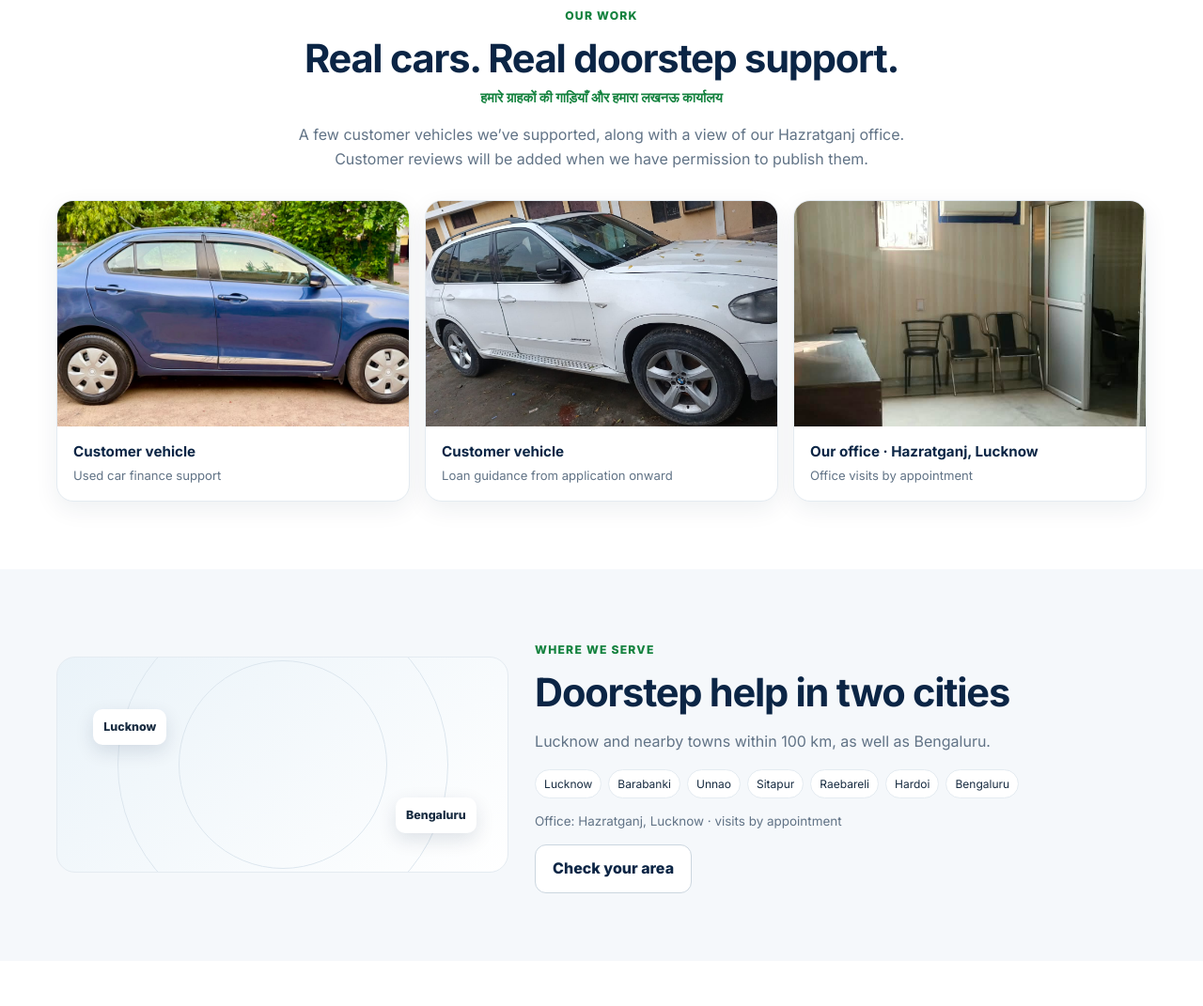
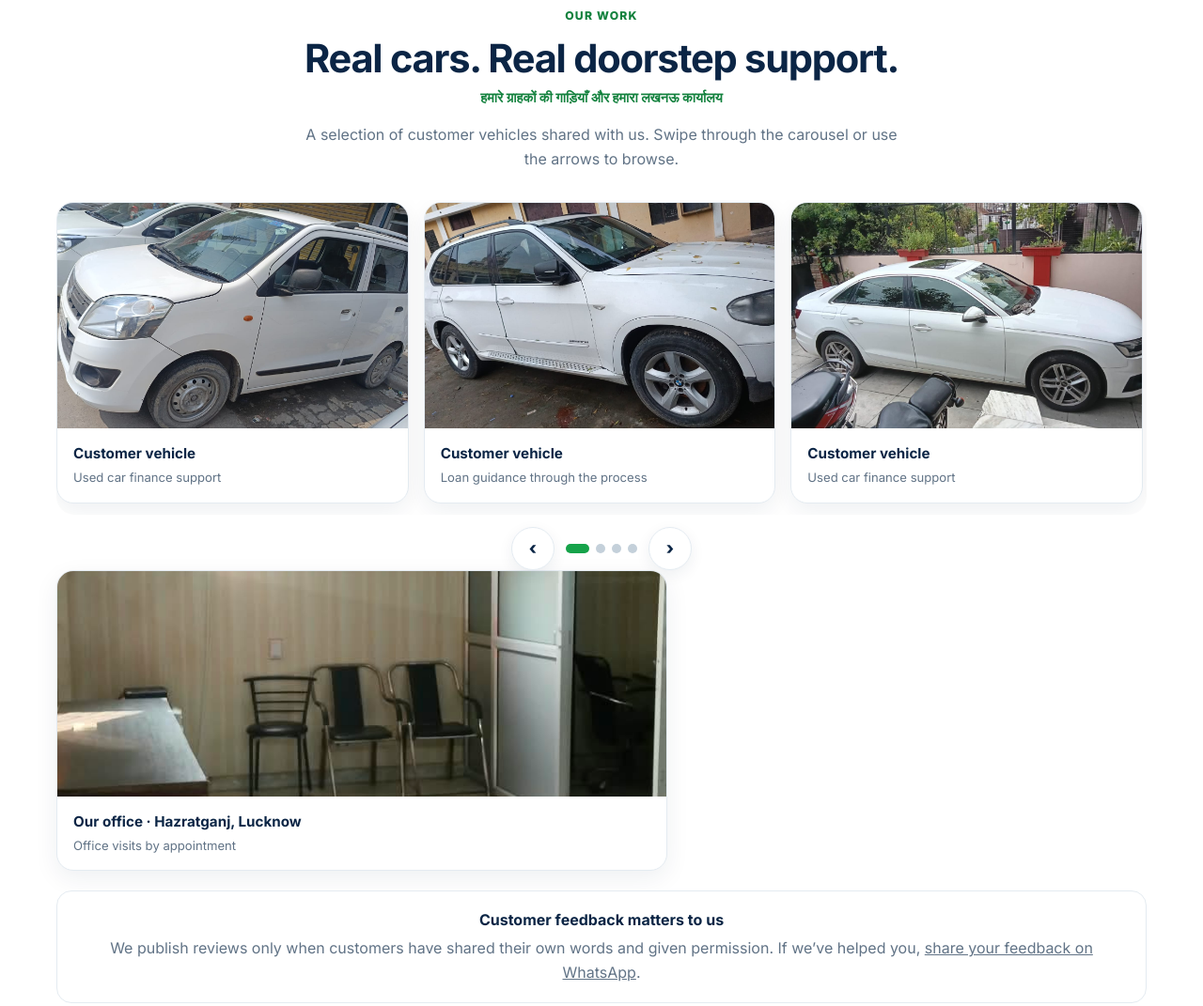
Before and after one commit to hrishantrastogi28-oss/Doorstepcarfinance, a plain HTML site: page index.html in a window 1280 px wide. Shown: the part 4664-5735 px from the top of the page at 94% size. Drawn offline with Linux system fonts and the light colour scheme.

Commit message:
Add customer car photo carousel

```diff
--- a/index.html
+++ b/index.html
@@ -47,7 +47,20 @@
     .hi-sub{display:block;margin:-8px 0 16px;color:var(--green-dark);font-size:.9rem;font-weight:700}
     .hero-offer{display:inline-grid;gap:1px;margin:0 0 17px;padding:10px 14px;border:1px solid #f5dca8;border-radius:12px;background:#fff9ec}
     .hero-offer strong{color:var(--navy);font-size:.97rem}.hero-offer span{color:#74644a;font-size:.75rem}
-    .photo-grid{display:grid;grid-template-columns:repeat(3,minmax(0,1fr));gap:16px}
+    .carousel{position:relative}
+    .carousel-viewport{overflow-x:auto;scroll-snap-type:x mandatory;scrollbar-width:none;overscroll-behavior-x:contain;border-radius:19px}
+    .carousel-viewport::-webkit-scrollbar{display:none}
+    .carousel-track{display:flex;gap:16px;padding:2px 2px 12px}
+    .carousel-slide{flex:0 0 calc((100% - 32px)/3);scroll-snap-align:start}
+    .carousel-slide img{display:block;width:100%;height:270px;object-fit:cover;background:#edf2f6}
+    .carousel-slide figcaption{display:grid;gap:3px;padding:15px 17px}
+    .carousel-slide figcaption strong{color:var(--navy);font-size:.95rem}.carousel-slide figcaption span{color:var(--muted);font-size:.82rem}
+    .carousel-controls{display:flex;align-items:center;justify-content:center;gap:12px;margin-top:13px}
+    .carousel-arrow{width:46px;height:46px;border:1px solid var(--line);border-radius:50%;background:#fff;color:var(--navy);font-size:1.15rem;font-weight:800;cursor:pointer;box-shadow:0 5px 16px rgba(11,37,69,.07)}
+    .carousel-arrow:hover{background:var(--navy);color:#fff}.carousel-dots{display:flex;gap:7px;align-items:center}.carousel-dot{width:10px;height:10px;border:0;border-radius:50%;background:#c4d0da;padding:0;cursor:pointer}.carousel-dot[aria-current="true"]{width:25px;border-radius:8px;background:var(--green)}
+    .office-feature{max-width:650px;margin:23px auto 0}
+    .review-honesty{margin-top:21px;padding:18px 20px;border:1px solid var(--line);border-radius:16px;background:#fff;text-align:center;color:var(--muted)}
+    .review-honesty strong{display:block;margin-bottom:4px;color:var(--navy)}
     .service-grid{display:grid;grid-template-columns:repeat(4,minmax(0,1fr));gap:15px}
     .photo-card{overflow:hidden;margin:0;background:#fff;border:1px solid var(--line);border-radius:18px;box-shadow:0 8px 26px rgba(11,37,69,.07)}
     .photo-card img{display:block;width:100%;height:240px;object-fit:cover}
@@ -57,8 +70,8 @@
     .address-note{display:block;margin-top:9px;color:rgba(255,255,255,.72);font-size:.84rem}.contact-items a{display:flex;align-items:center;gap:7px}
     .social svg{width:19px;height:19px;stroke:currentColor;fill:none;stroke-width:1.8;stroke-linecap:round;stroke-linejoin:round}
     .trust-note{max-width:760px;margin:20px auto 0;padding:13px 16px;border:1px solid var(--line);border-radius:13px;background:#fff;color:var(--muted);font-size:.84rem}
-    @media(max-width:850px){.photo-grid{grid-template-columns:1fr 1fr}.photo-card.office{grid-column:1/-1}.service-grid{grid-template-columns:repeat(2,minmax(0,1fr))}.hero-art{order:-1}}
-    @media(max-width:560px){.photo-grid,.service-grid{grid-template-columns:1fr}.photo-card.office{grid-column:auto}.photo-card img{height:230px}}
+    @media(max-width:850px){.carousel-slide{flex-basis:calc((100% - 16px)/2)}.carousel-slide img{height:245px}.service-grid{grid-template-columns:repeat(2,minmax(0,1fr))}.hero-art{order:-1}}
+    @media(max-width:560px){.carousel-track{gap:11px}.carousel-slide{flex-basis:88%}.carousel-slide img{height:230px}.service-grid{grid-template-columns:1fr}}
   </style>
   <!-- Add Google Analytics and Meta Pixel snippets here when you have the IDs. -->
   <script type="application/ld+json" id="businessSchema">{}</script>
@@ -89,7 +102,19 @@
     <div class="range-row"><div class="rangehead"><label for="tenure">Loan tenure</label><span class="rangeval" id="tenureText">5 years</span></div><input id="tenure" type="range" min="12" max="84" step="6" value="60"><div class="rangeends"><span>1 year</span><span>7 years</span></div></div>
   </div><div class="result" aria-live="polite"><div>Estimated monthly EMI</div><div class="emi" id="emi">₹20,315</div><div class="totals"><div><span>Total interest</span><b id="interest">₹4,18,885</b></div><div><span>Total repayment</span><b id="repayment">₹12,18,885</b></div></div><a class="btn green" id="applyEmi" data-wa="second" data-message="Hi, I want to check eligibility for a car loan based on my EMI estimate." href="https://wa.me/918960246408?text=Hi%20Doorstepcarloan%2C%20I%20want%20to%20check%20a%20car%20loan.%0ALoan%20amount%3A%20Rs%208%2C00%2C000%0AEstimated%20EMI%3A%20Rs%2020%2C315%20per%20month%0AInterest%3A%20Rs%204%2C18%2C885%0ATotal%20repayment%3A%20Rs%2012%2C18%2C885">Like this EMI? Ask on WhatsApp</a><small>Estimate only, not a loan offer or approval.</small></div></div></div></section>
   <section class="section soft"><div class="wrap bank-strip"><div><span class="eyebrow">Lending options</span><h2>Compare partner-bank options</h2><span class="hi-sub">आपकी प्रोफ़ाइल के अनुसार बैंक विकल्प</span><p class="intro">We work with leading banks. Available lenders and offers depend on your city, vehicle and application. We’ll explain the options we can check for you.</p></div><article class="card bank-ask"><div class="icon"><svg viewBox="0 0 24 24" aria-hidden="true"><path d="M3 10h18M5 10V6l7-3 7 3v4M5 20h14M7 10v8m5-8v8m5-8v8"/></svg></div><h3>Get help comparing options</h3><p>Ask us to explain available lender rates, fees and terms for your case.</p><a class="btn green" data-wa="main" data-message="Hi, please tell me which bank options are available for my car loan." href="#">Ask on WhatsApp</a></article></div></section>
-  <section class="section" id="our-work"><div class="wrap"><div class="center"><span class="eyebrow">Our work</span><h2>Real cars. Real doorstep support.</h2><span class="hi-sub">हमारे ग्राहकों की गाड़ियाँ और हमारा लखनऊ कार्यालय</span><p class="intro">A few customer vehicles we’ve supported, along with a view of our Hazratganj office. Customer reviews will be added when we have permission to publish them.</p></div><div class="photo-grid"><figure class="photo-card"><img src="assets/customer-car-sedan.jpg" alt="Customer sedan supported by Doorstepcarloan" loading="lazy"><figcaption><strong>Customer vehicle</strong><span>Used car finance support</span></figcaption></figure><figure class="photo-card"><img src="assets/customer-car-bmw.jpg" alt="Customer BMW supported by Doorstepcarloan" loading="lazy"><figcaption><strong>Customer vehicle</strong><span>Loan guidance from application onward</span></figcaption></figure><figure class="photo-card office"><img src="assets/office-hazratganj.jpg" alt="Doorstepcarloan office in Hazratganj, Lucknow" loading="lazy"><figcaption><strong>Our office · Hazratganj, Lucknow</strong><span>Office visits by appointment</span></figcaption></figure></div></div></section>
+  <section class="section" id="our-work"><div class="wrap"><div class="center"><span class="eyebrow">Our work</span><h2>Real cars. Real doorstep support.</h2><span class="hi-sub">हमारे ग्राहकों की गाड़ियाँ और हमारा लखनऊ कार्यालय</span><p class="intro">A selection of customer vehicles shared with us. Swipe through the carousel or use the arrows to browse.</p></div>
+    <div class="carousel" role="region" aria-roledescription="carousel" aria-label="Customer vehicles supported with car finance">
+      <div class="carousel-viewport" id="carCarousel" tabindex="0"><div class="carousel-track">
+        <figure class="photo-card carousel-slide" role="group" aria-roledescription="slide" aria-label="1 of 4"><img src="assets/customer-car-wagonr.jpg" alt="White used hatchback supported with car finance" loading="lazy"><figcaption><strong>Customer vehicle</strong><span>Used car finance support</span></figcaption></figure>
+        <figure class="photo-card carousel-slide" role="group" aria-roledescription="slide" aria-label="2 of 4"><img src="assets/customer-car-bmw.jpg" alt="White premium SUV supported with car finance" loading="lazy"><figcaption><strong>Customer vehicle</strong><span>Loan guidance through the process</span></figcaption></figure>
+        <figure class="photo-card carousel-slide" role="group" aria-roledescription="slide" aria-label="3 of 4"><img src="assets/customer-car-audi.jpg" alt="White customer sedan supported with car finance" loading="lazy"><figcaption><strong>Customer vehicle</strong><span>Used car finance support</span></figcaption></figure>
+        <figure class="photo-card carousel-slide" role="group" aria-roledescription="slide" aria-label="4 of 4"><img src="assets/customer-car-sedan.jpg" alt="Blue customer sedan supported with car finance" loading="lazy"><figcaption><strong>Customer vehicle</strong><span>Loan guidance through the process</span></figcaption></figure>
+      </div></div>
+      <div class="carousel-controls"><button class="carousel-arrow" id="carPrev" type="button" aria-label="Previous customer car">‹</button><div class="carousel-dots" id="carDots" aria-label="Choose a customer car"></div><button class="carousel-arrow" id="carNext" type="button" aria-label="Next customer car">›</button></div>
+    </div>
+    <figure class="photo-card office-feature"><img src="assets/office-hazratganj.jpg" alt="Doorstepcarloan office in Hazratganj, Lucknow" loading="lazy"><figcaption><strong>Our office · Hazratganj, Lucknow</strong><span>Office visits by appointment</span></figcaption></figure>
+    <div class="review-honesty"><strong>Customer feedback matters to us</strong>We publish reviews only when customers have shared their own words and given permission. If we’ve helped you, <a data-wa="main" data-message="Hi, I am a Doorstepcarloan customer and would like to share feedback about my experience." href="#">share your feedback on WhatsApp</a>.</div>
+  </div></section>
   <section class="section soft" id="areas"><div class="wrap areas"><div class="map" role="img" aria-label="Service locations: Lucknow, nearby towns and Bengaluru"><span class="pin lucknow">Lucknow</span><span class="pin bengaluru">Bengaluru</span></div><div><span class="eyebrow">Where we serve</span><h2>Doorstep help in two cities</h2><p class="intro">Lucknow and nearby towns within 100 km, as well as Bengaluru.</p><div class="towns"><span>Lucknow</span><span>Barabanki</span><span>Unnao</span><span>Sitapur</span><span>Raebareli</span><span>Hardoi</span><span>Bengaluru</span></div><p class="address-note" style="color:var(--muted)">Office: Hazratganj, Lucknow · visits by appointment</p><a class="btn outline" data-wa="main" data-message="Hi, I would like to check if you serve my area. My city is:" href="#">Check your area</a></div></div></section>
   <section class="section" id="faq"><div class="wrap"><div class="center"><span class="eyebrow">Questions, answered</span><h2>Frequently asked questions</h2><p class="intro">Call or message us and we will explain it simply.</p></div><div class="faqs">
     <details class="faq"><summary>Can I get a loan on a used car?</summary><p>Used car loans are our main service. Approval, vehicle age rules and final amount depend on the lender and your application.</p></details>
@@ -128,6 +153,13 @@ document.querySelectorAll("[data-hours]").forEach(x=>x.textContent=SITE.hours);
 const menu=document.getElementById("hamb"),nav=document.getElementById("navlinks");
 menu.addEventListener("click",()=>{const open=menu.getAttribute("aria-expanded")==="true";menu.setAttribute("aria-expanded",String(!open));menu.setAttribute("aria-label",open?"Open menu":"Close menu");nav.classList.toggle("open",!open)});
 nav.querySelectorAll("a").forEach(a=>a.addEventListener("click",()=>{nav.classList.remove("open");menu.setAttribute("aria-expanded","false")}));
+const carViewport=document.getElementById("carCarousel"),carSlides=[...carViewport.querySelectorAll(".carousel-slide")],carDots=document.getElementById("carDots");let activeCar=0,carScrollTimer;
+const carPosition=index=>carSlides[index].getBoundingClientRect().left-carViewport.getBoundingClientRect().left+carViewport.scrollLeft;
+const setCar=(index,behavior="smooth")=>{activeCar=(index+carSlides.length)%carSlides.length;carViewport.scrollTo({left:carPosition(activeCar),behavior});carDots.querySelectorAll("button").forEach((dot,i)=>dot.setAttribute("aria-current",String(i===activeCar)))};
+carSlides.forEach((slide,index)=>{slide.setAttribute("aria-label",(index+1)+" of "+carSlides.length);const dot=document.createElement("button");dot.className="carousel-dot";dot.type="button";dot.setAttribute("aria-label","Show customer car "+(index+1));dot.setAttribute("aria-current",String(index===0));dot.addEventListener("click",()=>setCar(index));carDots.append(dot)});
+document.getElementById("carPrev").addEventListener("click",()=>setCar(activeCar-1));document.getElementById("carNext").addEventListener("click",()=>setCar(activeCar+1));
+carViewport.addEventListener("keydown",event=>{if(event.key==="ArrowRight"){event.preventDefault();setCar(activeCar+1)}if(event.key==="ArrowLeft"){event.preventDefault();setCar(activeCar-1)}});
+carViewport.addEventListener("scroll",()=>{clearTimeout(carScrollTimer);carScrollTimer=setTimeout(()=>{let nearest=0,distance=Infinity;carSlides.forEach((_,i)=>{const d=Math.abs(carPosition(i)-carViewport.scrollLeft);if(d<distance){distance=d;nearest=i}});activeCar=nearest;carDots.querySelectorAll("button").forEach((dot,i)=>dot.setAttribute("aria-current",String(i===activeCar)))},90)},{passive:true});
 const amount=document.getElementById("amount"),rate=document.getElementById("rate"),tenure=document.getElementById("tenure"),money=n=>"₹"+Math.round(n).toLocaleString("en-IN");
 function updateEmi(){const principal=Number(amount.value),annualRate=Number(rate.value),months=Number(tenure.value),monthlyRate=annualRate/1200,emi=monthlyRate===0?principal/months:principal*monthlyRate*Math.pow(1+monthlyRate,months)/(Math.pow(1+monthlyRate,months)-1),total=emi*months;document.getElementById("amountText").textContent=money(principal);document.getElementById("rateText").textContent=annualRate+"%";document.getElementById("tenureText").textContent=months/12+(months===12?" year":" years");document.getElementById("emi").textContent=money(emi);document.getElementById("interest").textContent=money(total-principal);document.getElementById("repayment").textContent=money(total);const applyMessage=["Hi Doorstepcarloan, I want to check eligibility for a car loan.","Loan amount: "+money(principal),"Estimated EMI: "+money(emi)+" per month","Interest rate: "+annualRate+"% annually","Tenure: "+months/12+" years"].join("\n");document.getElementById("applyEmi").href=waLink(SITE.wa,applyMessage)}
 [amount,rate,tenure].forEach(x=>x.addEventListener("input",updateEmi));updateEmi();
```
Also changed, not shown: assets/customer-car-audi.jpg (added), assets/customer-car-wagonr.jpg (added).
